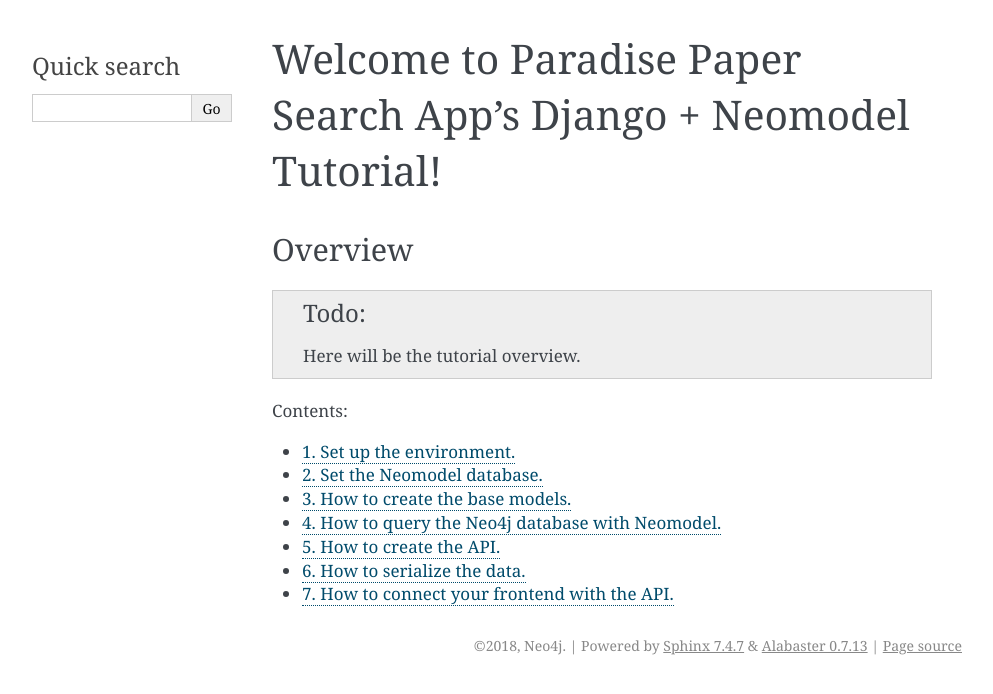
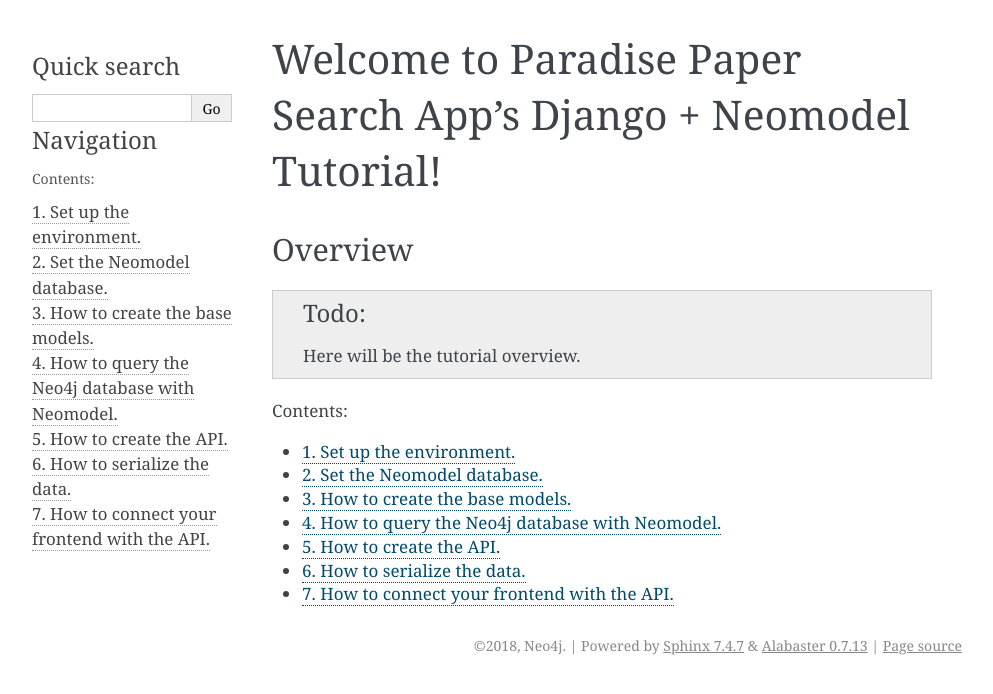
Before and after one commit to neo4j-examples/paradise-papers-django, a Sphinx documentation site: the page built from docs/index.rst, in a window 1280 px wide. Shown: the top 694 px of the page, without its empty margins (148-1141 px from the left). Built offline with Sphinx 7.4.7, drawn with Linux system fonts in a browser that asks for light colours.

Commit message:
Add the navigation bar with the topics

```diff
--- a/docs/conf.py
+++ b/docs/conf.py
@@ -91,7 +91,7 @@ html_theme = 'alabaster'
 # further.  For a list of options available for each theme, see the
 # documentation.
 #
-# html_theme_options = {}
+html_theme_options = { 'fixed_sidebar': True,}
 
 # Add any paths that contain custom static files (such as style sheets) here,
 # relative to this directory. They are copied after the builtin static files,
@@ -107,6 +107,7 @@ html_sidebars = {
     '**': [
         'relations.html',  # needs 'show_related': True theme option to display
         'searchbox.html',
+        'navigation.html',
     ]
 }
 
```
